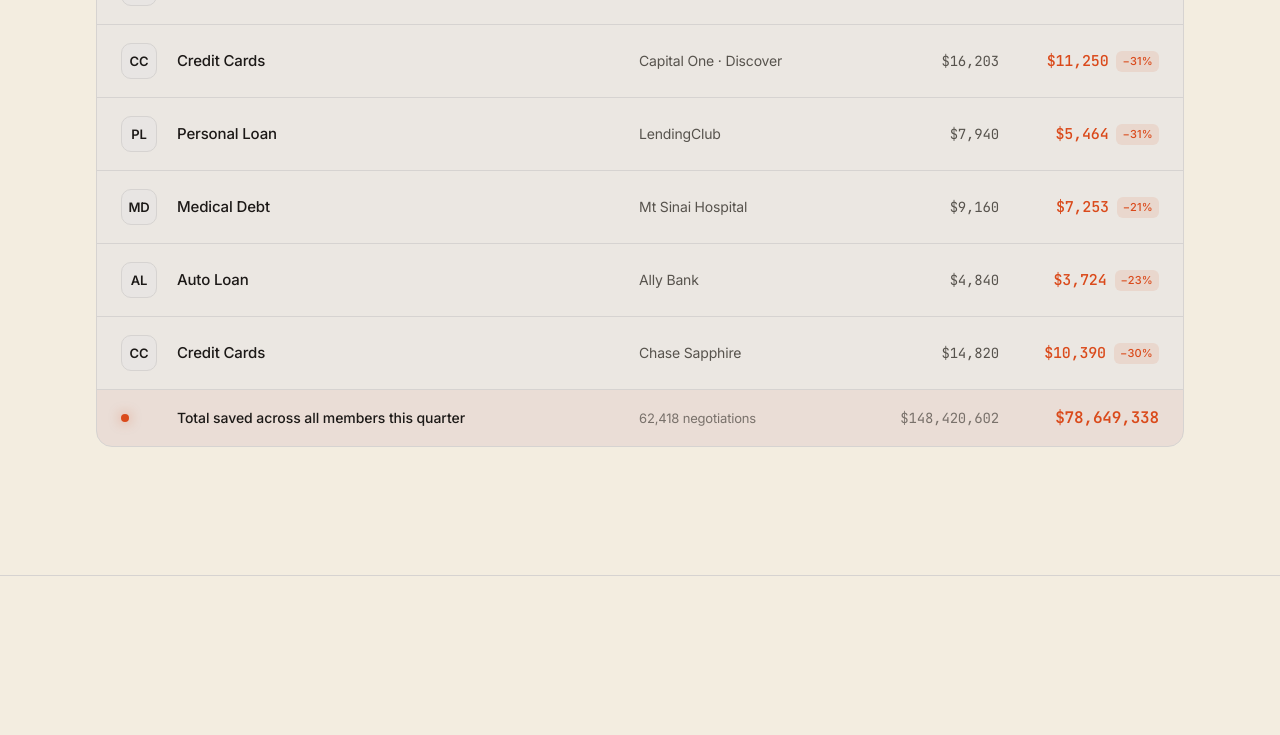
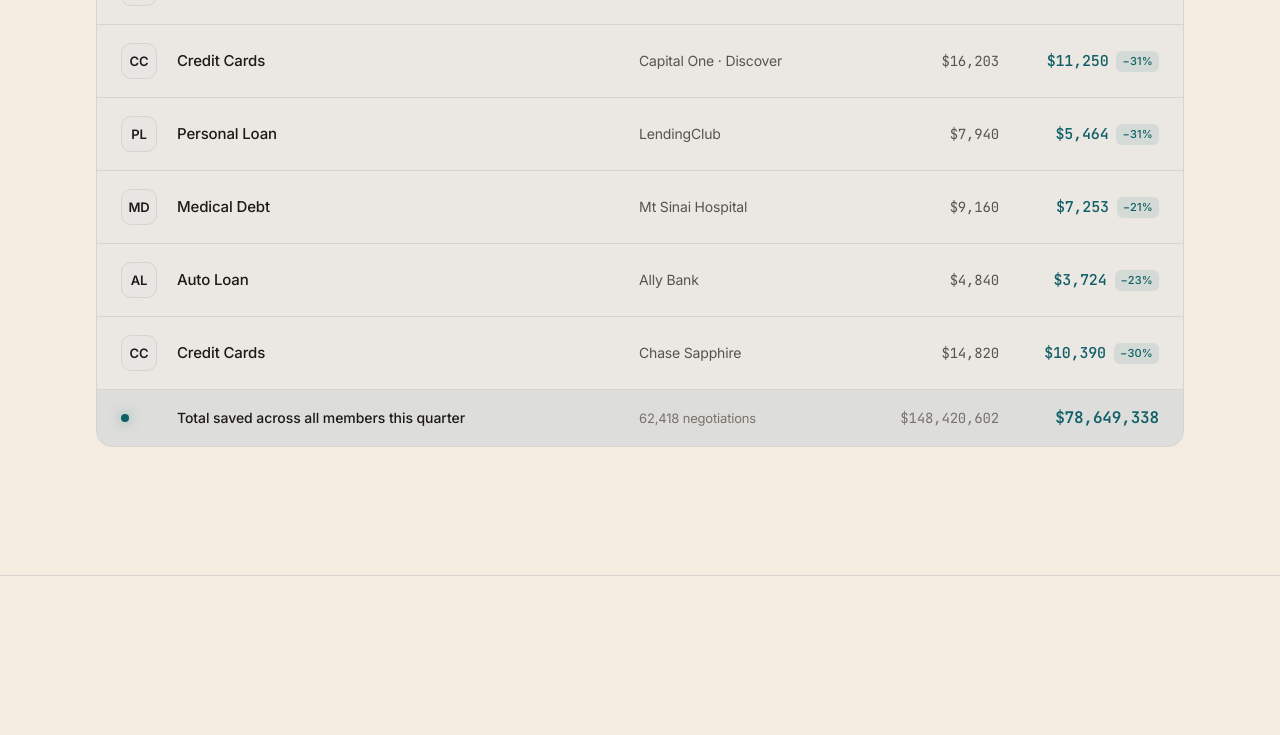
Before and after one commit to doyounglee-jpg/websites, a Next.js app: page /members in a window 1280 px wide. Shown: the part 1780-2515 px from the top of the page. Built offline with nearby package versions, Linux system fonts and the light colour scheme.

Commit message:
Experiment: comfy-warm with deep teal accent

```diff
--- a/app/members/page.tsx
+++ b/app/members/page.tsx
@@ -177,11 +177,11 @@
               />
             ))}
             {/* Footer (totals) */}
-            <div className="flex items-center border-t border-stone-300 bg-[#DA4A1B]/[0.06] px-6 py-4">
+            <div className="flex items-center border-t border-stone-300 bg-[#0F5F66]/[0.06] px-6 py-4">
               <div className="flex w-14 shrink-0 items-center">
                 <span
-                  className="block h-2 w-2 rounded-full bg-[#DA4A1B]"
-                  style={{ boxShadow: "0 0 12px rgba(218,74,27,0.5)" }}
+                  className="block h-2 w-2 rounded-full bg-[#0F5F66]"
+                  style={{ boxShadow: "0 0 12px rgba(15,95,102,0.5)" }}
                 />
               </div>
               <span className="flex-1 text-sm font-medium tracking-[-0.005em]">
@@ -193,7 +193,7 @@
               <span className="w-[140px] shrink-0 text-right font-mono text-sm text-stone-500">
                 $148,420,602
               </span>
-              <span className="w-40 shrink-0 text-right font-mono text-base font-semibold tracking-[-0.01em] text-[#DA4A1B]">
+              <span className="w-40 shrink-0 text-right font-mono text-base font-semibold tracking-[-0.01em] text-[#0F5F66]">
                 $78,649,338
               </span>
             </div>
@@ -461,8 +461,8 @@
             </span>
             <div className="flex items-center gap-2">
               <span
-                className="block h-1.5 w-1.5 rounded-full bg-[#DA4A1B]"
-                style={{ boxShadow: "0 0 10px rgba(218,74,27,0.6)" }}
+                className="block h-1.5 w-1.5 rounded-full bg-[#0F5F66]"
+                style={{ boxShadow: "0 0 10px rgba(15,95,102,0.6)" }}
               />
               <span className="text-xs font-medium text-stone-600">
                 All systems operational
@@ -502,7 +502,7 @@
 
 function SectionEyebrow({ children }: { children: React.ReactNode }) {
   return (
-    <span className="text-[13px] font-medium tracking-[0.06em] text-[#DA4A1B]">
+    <span className="text-[13px] font-medium tracking-[0.06em] text-[#0F5F66]">
       {children}
     </span>
   );
@@ -738,8 +738,8 @@
         {original}
       </span>
       <div className="flex w-40 shrink-0 items-center justify-end gap-2">
-        <span className="font-mono text-[15px] font-medium text-[#DA4A1B]">{saved}</span>
-        <span className="rounded-md bg-[#DA4A1B]/10 px-1.5 py-0.5 text-[11px] font-medium tracking-[0.02em] text-[#DA4A1B]">
+        <span className="font-mono text-[15px] font-medium text-[#0F5F66]">{saved}</span>
+        <span className="rounded-md bg-[#0F5F66]/10 px-1.5 py-0.5 text-[11px] font-medium tracking-[0.02em] text-[#0F5F66]">
           {pct}
         </span>
       </div>
@@ -761,9 +761,9 @@
           <span className="text-[13px] font-semibold tracking-[-0.005em]">
             Clerkie AI
           </span>
-          <span className="flex items-center gap-1.5 rounded-full bg-[#DA4A1B]/10 px-2 py-0.5">
-            <span className="block h-[5px] w-[5px] rounded-full bg-[#DA4A1B]" />
-            <span className="text-[10px] font-medium tracking-[0.04em] text-[#DA4A1B]">
+          <span className="flex items-center gap-1.5 rounded-full bg-[#0F5F66]/10 px-2 py-0.5">
+            <span className="block h-[5px] w-[5px] rounded-full bg-[#0F5F66]" />
+            <span className="text-[10px] font-medium tracking-[0.04em] text-[#0F5F66]">
               ONLINE
             </span>
           </span>
@@ -944,7 +944,7 @@
         <span className="font-mono text-[11px] font-medium tracking-[0.02em] text-stone-500">
           {statLabel}
         </span>
-        <span className="font-mono text-[13px] font-medium text-[#DA4A1B]">{statValue}</span>
+        <span className="font-mono text-[13px] font-medium text-[#0F5F66]">{statValue}</span>
       </div>
     </div>
   );
@@ -1096,10 +1096,10 @@
 }) {
   return (
     <div className="relative z-10 flex flex-1 flex-col gap-4.5 rounded-[18px] border border-stone-300 bg-stone-200/60 p-8 backdrop-blur">
-      <span className="text-xs font-medium tracking-[0.04em] text-[#DA4A1B]">
+      <span className="text-xs font-medium tracking-[0.04em] text-[#0F5F66]">
         {label}
       </span>
-      <span className="text-[56px] font-semibold leading-none tracking-[-0.04em] text-[#DA4A1B]">
+      <span className="text-[56px] font-semibold leading-none tracking-[-0.04em] text-[#0F5F66]">
         {value}
       </span>
       {children}
```
